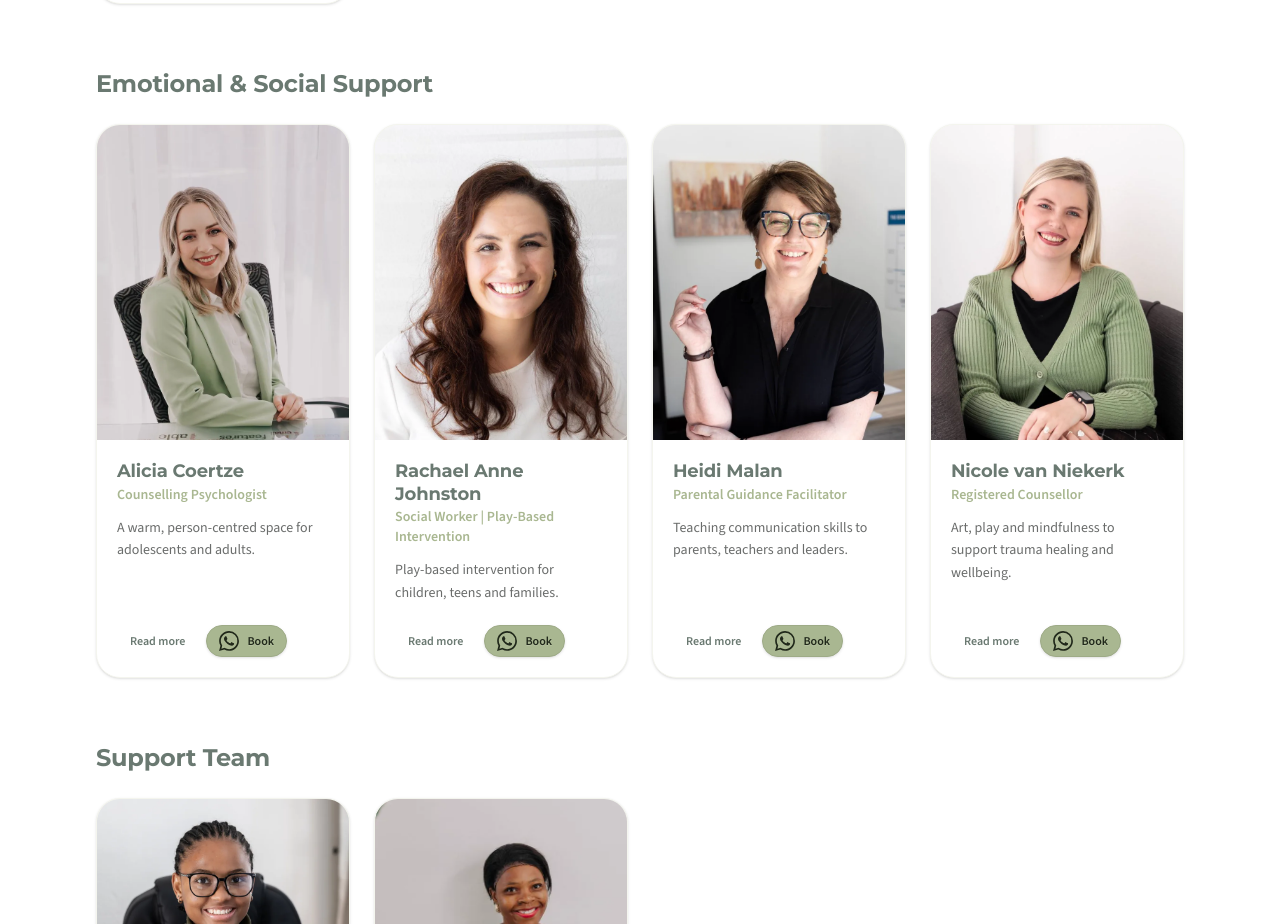
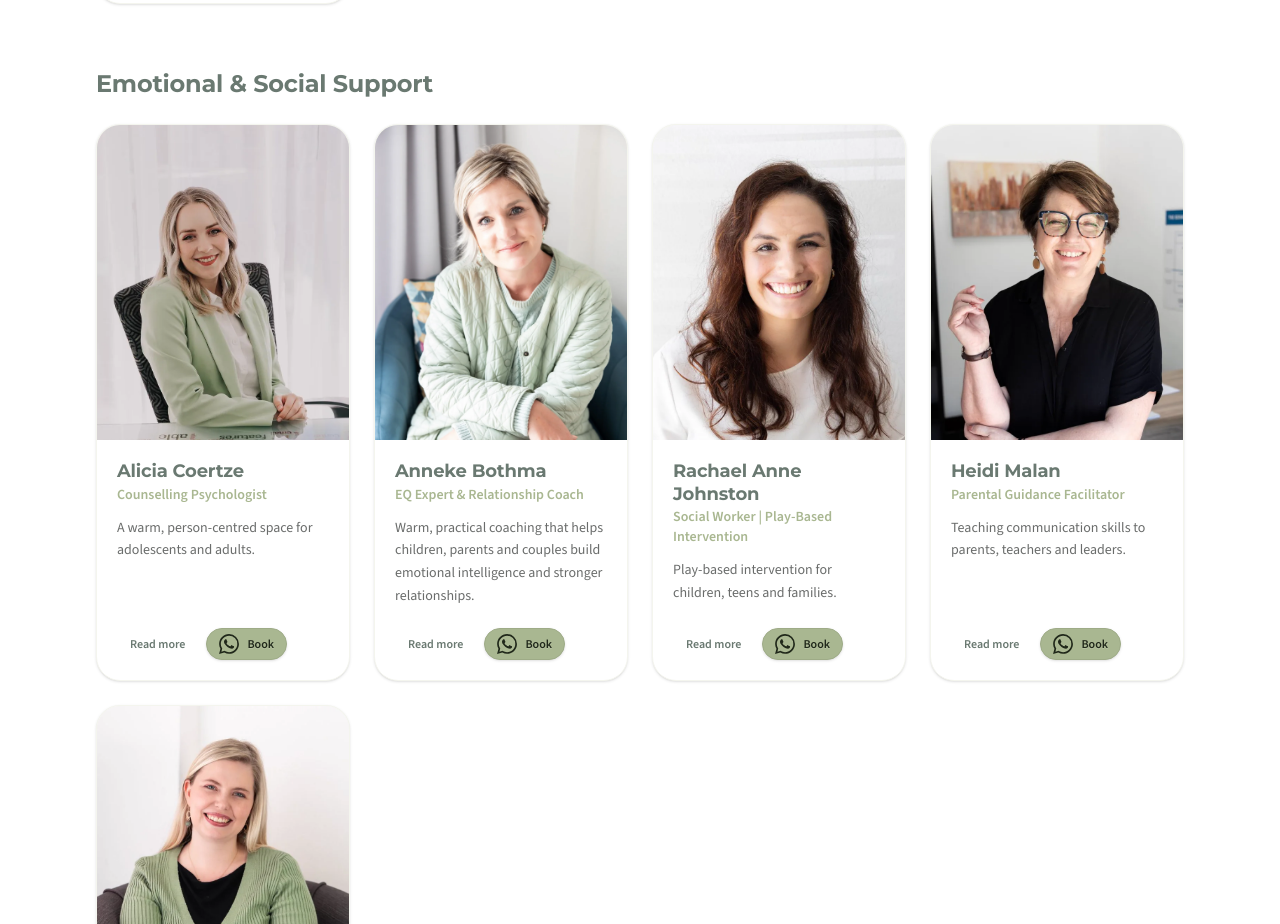
Before and after one commit to JacquesArlow/our-village, a Nuxt app: page /our-team in a window 1280 px wide. Shown: the part 4306-5230 px from the top of the page. Built offline with nearby package versions, Linux system fonts and the light colour scheme.

Commit message:
feat: add Anneke Bothma to the team

```diff
--- a/data/team.ts
+++ b/data/team.ts
@@ -213,6 +213,16 @@ export const team: TeamMember[] = [
     bio: 'Alicia is a Counselling Psychologist who provides a warm, compassionate and collaborative space for adolescents and adults navigating life’s challenges — including anxiety, depression, trauma, grief, burnout, relationship difficulties, life transitions and self-esteem. Her approach is deeply person-centred, grounded in the belief that healing begins when people feel genuinely seen, heard and understood. She combines empathy with evidence-based techniques, tailoring each session to her clients’ unique needs, strengths and goals.'
   },
   {
+    slug: 'anneke-bothma',
+    name: 'Anneke Bothma',
+    role: 'EQ Expert & Relationship Coach',
+    category: 'Emotional & Social Support',
+    photo: img('anneke-bothma'),
+    bookable: 'an EQ or relationship coaching session with Anneke Bothma',
+    tagline: 'Warm, practical coaching that helps children, parents and couples build emotional intelligence and stronger relationships.',
+    bio: 'Anneke is an EQ Expert and Relationship Coach with ten years of experience. She holds honours and undergraduate degrees in Psychology and is registered as a life coach with COMENSA. Through Superego Kids, Anneke provides socio-emotional and school-readiness assessments, individual play therapy and coaching for children, teenagers and adults, couples coaching, parental guidance, and school-based EQ and life-skills programmes. Her holistic, child-centred approach creates a safe and supportive environment where people can understand their emotions and develop practical tools for real-life challenges.'
+  },
+  {
     slug: 'rachael-anne-johnston',
     name: 'Rachael Anne Johnston',
     role: 'Social Worker | Play-Based Intervention',
```
Also changed, not shown: public/team/anneke-bothma.webp (added).
